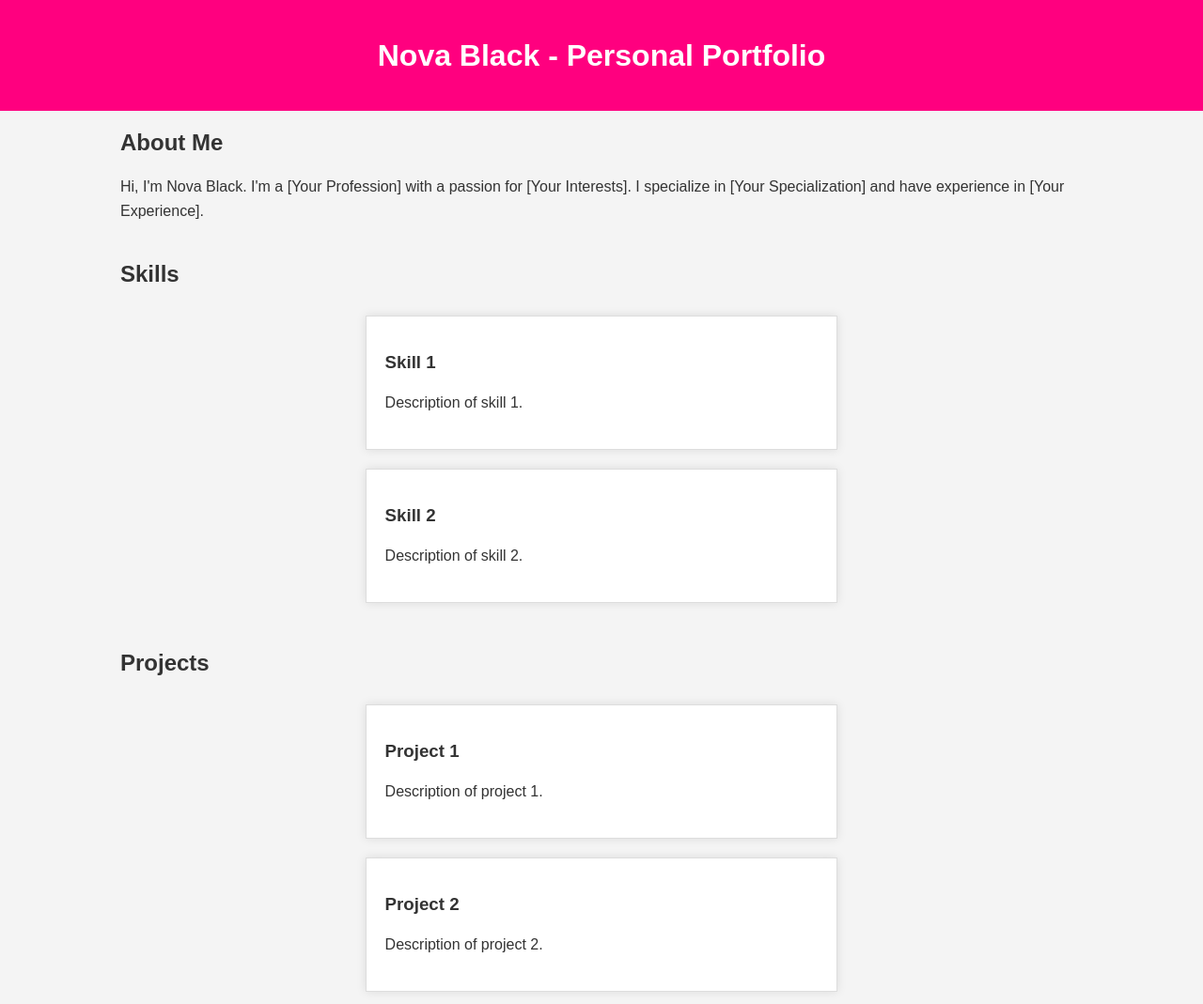
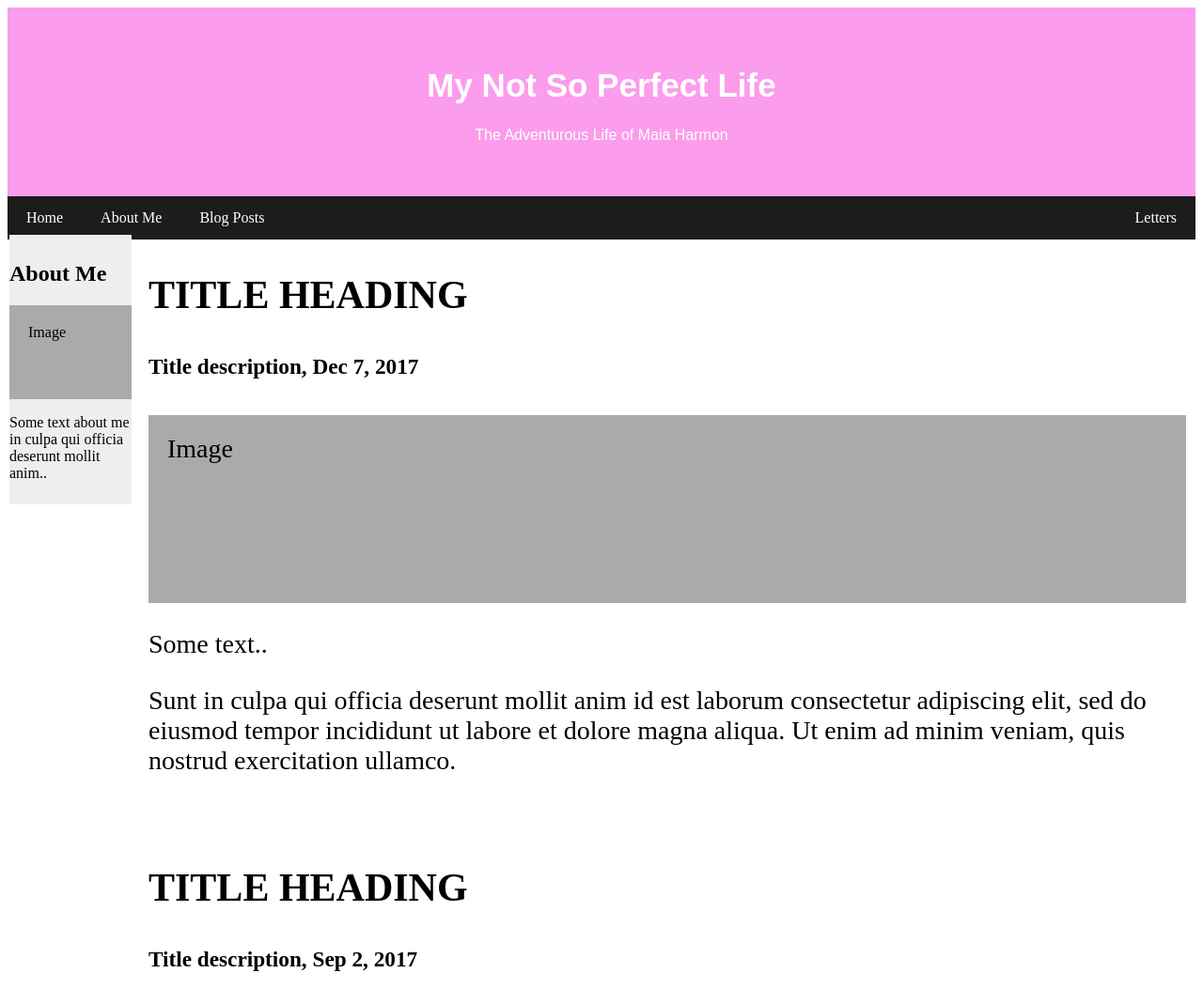
Before and after one commit to maia55/Portfolio, a plain HTML site: page index.html in a window 1280 px wide. Shown: the top 1069 px of the page at 94% size. Drawn offline with Linux system fonts and the light colour scheme.

Commit message:
Update index.html

```diff
--- a/index.html
+++ b/index.html
@@ -1,116 +1,169 @@
 <!DOCTYPE html>
 <html lang="en">
 <head>
-    <meta charset="UTF-8">
-    <meta name="viewport" content="width=device-width, initial-scale=1.0">
-    <title>Nova Black - Personal Portfolio</title>
-    <style>
-        body {
-            font-family: Arial, sans-serif;
-            margin: 0;
-            padding: 0;
-            background-color: #f4f4f4;
-            color: #333;
-        }
+<title>MyNotSoPerfectLife</title>
+<meta charset="UTF-8">
+<meta name="viewport" content="width=device-width, initial-scale=1">
+<style>
+* {
+  box-sizing: border-box;
+}
 
-        header {
-            background-color: #ff007f;
-            color: #fff;
-            padding: 20px;
-            text-align: center;
-        }
+/* Style the body */
+body {
+  font-family: "Times New Roman", Times, serif;
+  margin: 2;
+}
 
-        .container {
-            width: 80%;
-            margin: 20px auto;
-        }
+/* Header/logo Title */
+.header {
+  padding: 40px;
+  text-align: center;
+  background: #fb9cec;
+  color: white;
+  font-family: "Copperplate", "Papyrus", fantasy;
+}
 
-        section {
-            margin-bottom: 40px;
-        }
+/* Increase the font size of the heading */
+.header h1 {
+  font-size: 35px;
+}
 
-        h1, h2 {
-            margin-bottom: 20px;
-        }
+/* Style the top navigation bar */
+.navbar {
+  overflow: hidden;
+  background-color: rgb(29, 28, 28);
+}
 
-        p {
-            line-height: 1.6;
-        }
+/* Style the navigation bar links */
+.navbar a {
+  float: left;
+  display: block;
+  color: white;
+  text-align: center;
+  padding: 14px 20px;
+  text-decoration: none;
+}
 
-        .skills, .projects {
-            display: flex;
-            justify-content: space-around;
-            flex-wrap: wrap;
-        }
+/* Right-aligned link */
+.navbar a.right {
+  float: right;
+}
 
-        .skill, .project {
-            background-color: #fff;
-            padding: 20px;
-            margin: 10px;
-            border: 1px solid #ddd;
-            width: 45%;
-            box-shadow: 0 0 10px rgba(0, 0, 0, 0.1);
-        }
+/* Change color on hover */
+.navbar a:hover {
+  background-color: #ddd;
+  color: black;
+}
 
-        footer {
-            background-color: #333;
-            color: #fff;
-            text-align: center;
-            padding: 10px 0;
-            margin-top: 20px;
-        }
-    </style>
+/* Column container */
+
+
+/* Create two unequal columns that sits next to each other */
+/* Sidebar/left column */
+.sidenav {
+  width: 130px;
+  position: fixed;
+  z-index: 2;
+  background: #eee;
+  overflow-x: hidden;
+  padding: 8px 0;
+  left: 10px;
+  top: 250px;
+}
+
+.sidenav a {
+  padding: 6px 8px 6px 16px;
+  text-decoration: none;
+  font-size: 25px;
+  color: #2196F3;
+  display: block;
+}
+
+
+.main {
+  margin-left: 140px; /* Same width as the sidebar + left position in px */
+  font-size: 28px; /* Increased text to enable scrolling */
+  padding: 0px 10px;
+}
+
+
+
+/* Main column */
+
+
+
+/* Fake image, just for this example */
+.fakeimg {
+  background-color: #aaa;
+  width: 100%;
+  padding: 20px;
+}
+
+/* Footer */
+.footer {
+  padding: 20px;
+  text-align: center;
+  background: #fb9cec;
+}
+
+/* Responsive layout - when the screen is less than 700px wide, make the two columns stack on top of each other instead of next to each other */
+@media screen and (max-width: 700px) {
+  .sidenav {
+    flex-direction: column;
+    padding-top: 15px;
+  }
+}
+
+/* Responsive layout - when the screen is less than 400px wide, make the navigation links stack on top of each other instead of next to each other */
+@media screen and (max-width: 400px) {
+  .navbar a {
+    float: none;
+    width: 100%;
+  }
+}
+</style>
 </head>
 <body>
-    <header>
-        <h1>Nova Black - Personal Portfolio</h1>
-    </header>
 
-    <div class="container">
-        <section id="about">
-            <h2>About Me</h2>
-            <p>Hi, I'm Nova Black. I'm a [Your Profession] with a passion for [Your Interests]. I specialize in [Your Specialization] and have experience in [Your Experience].</p>
-        </section>
+<div class="header">
+  <h1>My Not So Perfect Life</h1>
+  <p>The Adventurous Life of Maia Harmon</p>
+</div>
 
-        <section id="skills">
-            <h2>Skills</h2>
-            <div class="skills">
-                <div class="skill">
-                    <h3>Skill 1</h3>
-                    <p>Description of skill 1.</p>
-                </div>
-                <div class="skill">
-                    <h3>Skill 2</h3>
-                    <p>Description of skill 2.</p>
-                </div>
-                <!-- Add more skills as needed -->
-            </div>
-        </section>
+<div class="navbar">
+  <a href="#">Home</a>
+  <a href="#">About Me</a>
+  <a href="#">Blog Posts</a>
+  <a href="#" class="right">Letters</a>
+</div>
 
-        <section id="projects">
-            <h2>Projects</h2>
-            <div class="projects">
-                <div class="project">
-                    <h3>Project 1</h3>
-                    <p>Description of project 1.</p>
-                </div>
-                <div class="project">
-                    <h3>Project 2</h3>
-                    <p>Description of project 2.</p>
-                </div>
-                <!-- Add more projects as needed -->
-            </div>
-        </section>
 
-        <section id="contact">
-            <h2>Contact</h2>
-            <p>Email: <a href="mailto:your.email@example.com">your.email@example.com</a></p>
-            <p>Phone: (123) 456-7890</p>
-        </section>
-    </div>
+  <div class="sidenav">
+    <h2>About Me</h2>
+    <div class="fakeimg" style="height:100px;">Image</div>
+    <p>Some text about me in culpa qui officia deserunt mollit anim..</p>
+  </div>
 
-    <footer>
-        <p>&copy; 2024 Nova Black. All rights reserved.</p>
-    </footer>
+
+  <div class="main">
+    <h2>TITLE HEADING</h2>
+    <h5>Title description, Dec 7, 2017</h5>
+    <div class="fakeimg" style="height:200px;">Image</div>
+    <p>Some text..</p>
+    <p>Sunt in culpa qui officia deserunt mollit anim id est laborum consectetur adipiscing elit, sed do eiusmod tempor incididunt ut labore et dolore magna aliqua. Ut enim ad minim veniam, quis nostrud exercitation ullamco.</p>
+    <br>
+    <h2>TITLE HEADING</h2>
+    <h5>Title description, Sep 2, 2017</h5>
+    <div class="fakeimg" style="height:200px;">Image</div>
+    <p>Some text..</p>
+    <p>Sunt in culpa qui officia deserunt mollit anim id est laborum consectetur adipiscing elit, sed do eiusmod tempor incididunt ut labore et dolore magna aliqua. Ut enim ad minim veniam, quis nostrud exercitation ullamco.</p>
+  </div>
+</div>
+
+<div class="footer">
+  <h2>Footer</h2>
+</div>
+
 </body>
 </html>
```
